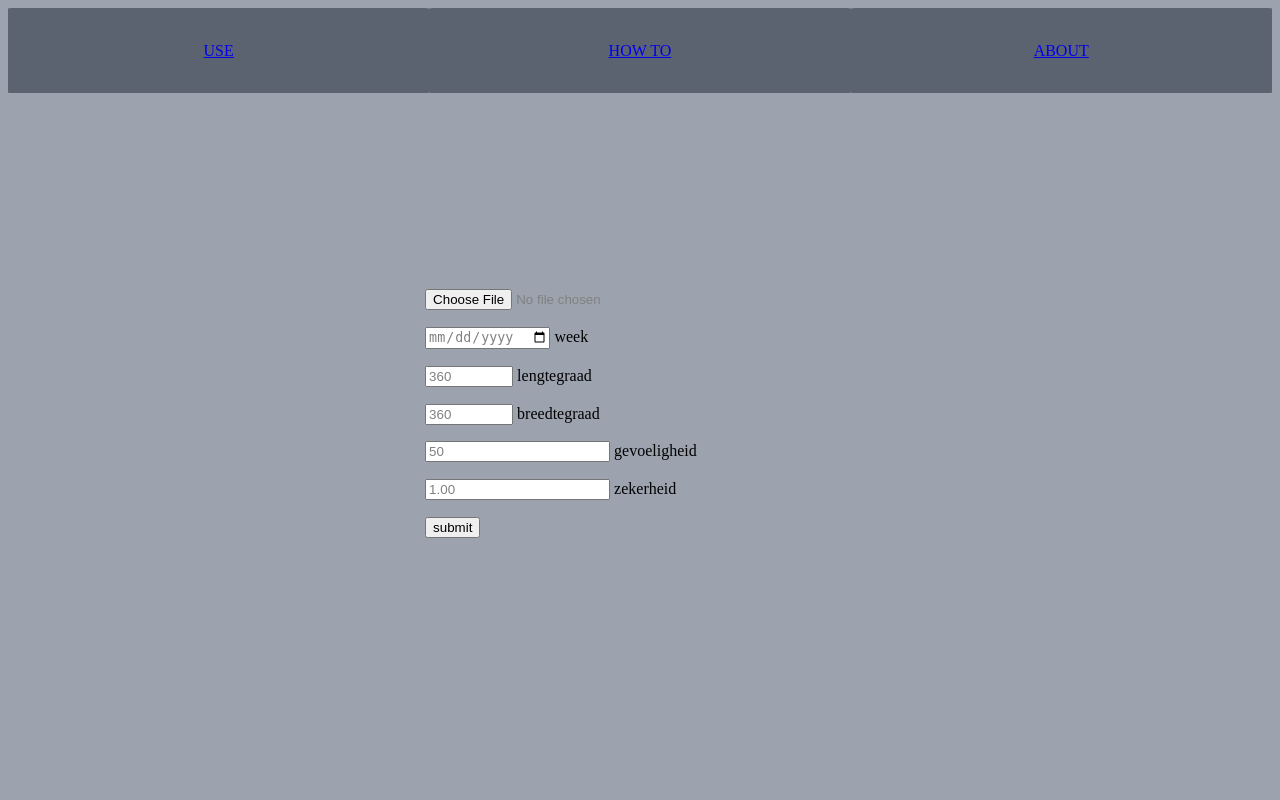
After one commit to MeesWinters/Toolbox-BirdNET, a Flask app: template templates/frontpage.html in a window 1280 px wide. The commit adds this page. Run offline with Flask 3, Linux system fonts and the light colour scheme; the template is opened without the code that fills it, so the values that code supplies are empty.

Commit message:
14/03/2025MW first inclusion of FLASK, values given in form on frontpage can now be submitted and used

```diff
--- /dev/null
+++ b/app.py
@@ -0,0 +1,28 @@
+from flask import Flask, render_template, url_for, request
+
+app = Flask(__name__)
+
+@app.route("/", methods=['POST', 'GET'])
+def use():
+    if request.method == "GET":
+        return render_template("frontpage.html")
+
+    elif request.method == "POST":
+        print('de post is er')
+        kwargs = {
+            'lengtegraad':  request.form['lengtegraad'],
+            'breedtegraad': request.form['breedtegraad'],
+            'gevoeligheid': request.form['gevoeligheid'],
+            'zekerheid': request.form['zekerheid'],
+        }
+        return render_template("output.html", **kwargs)
+@app.route("/howto.html")
+def how_to():
+    return render_template("howto.html")
+
+@app.route("/about.html")
+def about():
+    return render_template("about.html")
+
+if __name__ == "__main__":
+    app.run(debug=True)
--- /dev/null
+++ b/static/style.css
@@ -0,0 +1,76 @@
+body {
+    background-color: #9ca3af;
+}
+
+/* ---------- Header components ---------- */
+
+ul {
+    position: sticky;
+    top: 0;
+    list-style-type: none;
+    margin: 0;
+    padding: 0;
+    overflow: hidden;
+}
+
+li {
+    float: left;
+    width: 33.33%;
+}
+
+li a {
+    transition-duration: 0.4s;
+    display: block;
+    padding: 8%;
+    background-color: #5c6370;
+    cursor: pointer;
+    text-align: center;
+    border-radius: 1%;
+}
+
+li a:hover {
+    background-color: orange;
+    border-radius: 10%;
+}
+
+/* ---------- Form components ---------- */
+
+form {
+    position: relative;
+    display: block;
+    margin-left: 33%;
+    top: 50%;
+}
+
+input {
+    margin-bottom: 2%;
+    color: grey;
+}
+
+input:onfocus {
+    color: black;
+}
+
+/* ---------- text ---------- */
+
+h1 {
+    margin-left: 3%;
+    font-family: "Arial Narrow";
+}
+
+h2 {
+    margin-left: 3%;
+    font-family: "Arial Narrow";
+}
+
+p {
+    margin-left:  5%;
+    margin-right: 5%;
+    font-family: "Arial Narrow";
+}
+
+/* ---------- Divs ---------- */
+
+.form {
+    height: 50%;
+}
--- /dev/null
+++ b/templates/frontpage.html
@@ -0,0 +1,28 @@
+<doctype html>
+<html>
+<head>
+    <link rel="stylesheet" href={{url_for('static', filename="style.css")}}>
+    <title>use</title>
+</head>
+
+<body>
+<ul>
+    <li><a href="{{url_for('use')}}">USE</a></li>
+    <li><a href="{{url_for('how_to')}}">HOW TO</a></li>
+    <li><a href="{{url_for('about')}}">ABOUT</a></li>
+</ul>
+
+<div class="form">
+<form method="POST">
+    <input type="file"> <br />
+    <input type="date" onfocus="this.value=''"> week         <br />
+    <input type="number" min="0" max="360" step="0.01" onfocus="this.value=''" value="360"  name="lengtegraad" >  lengtegraad  <br />
+    <input type="number" min="0" max="360" step="0.01" onfocus="this.value=''" value="360"  name="breedtegraad">  breedtegraad <br />
+    <input type="number" min="0" max="50 " step="1"    onfocus="this.value=''" value="50"   name="gevoeligheid">  gevoeligheid <br />
+    <input type="number" min="0" max="1  " step="0.01" onfocus="this.value=''" value="1.00" name="zekerheid"   >  zekerheid    <br />
+    <button type="submit" name="submit">submit</button>
+</form>
+</div>
+</body>
+
+</html>
```
Also changed, not shown: frontpage.html (deleted, +0 -28 lines), templates/about.html (renamed from about.html, +5 -5 lines), templates/howto.html (renamed from howto.html, +5 -5 lines), templates/output.html (added, +24 -0 lines), Toolbox.py (deleted), underconstruction.png (deleted).
